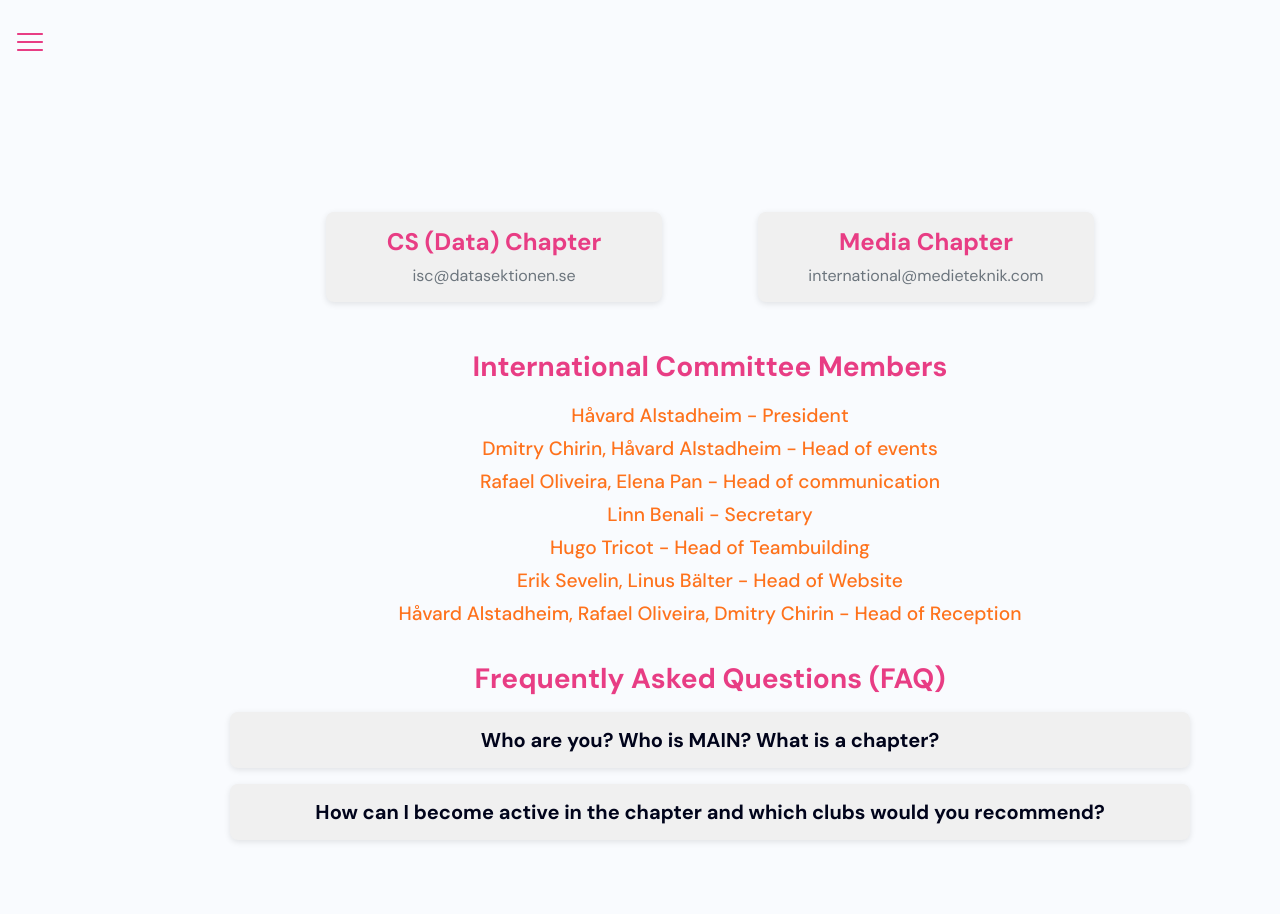
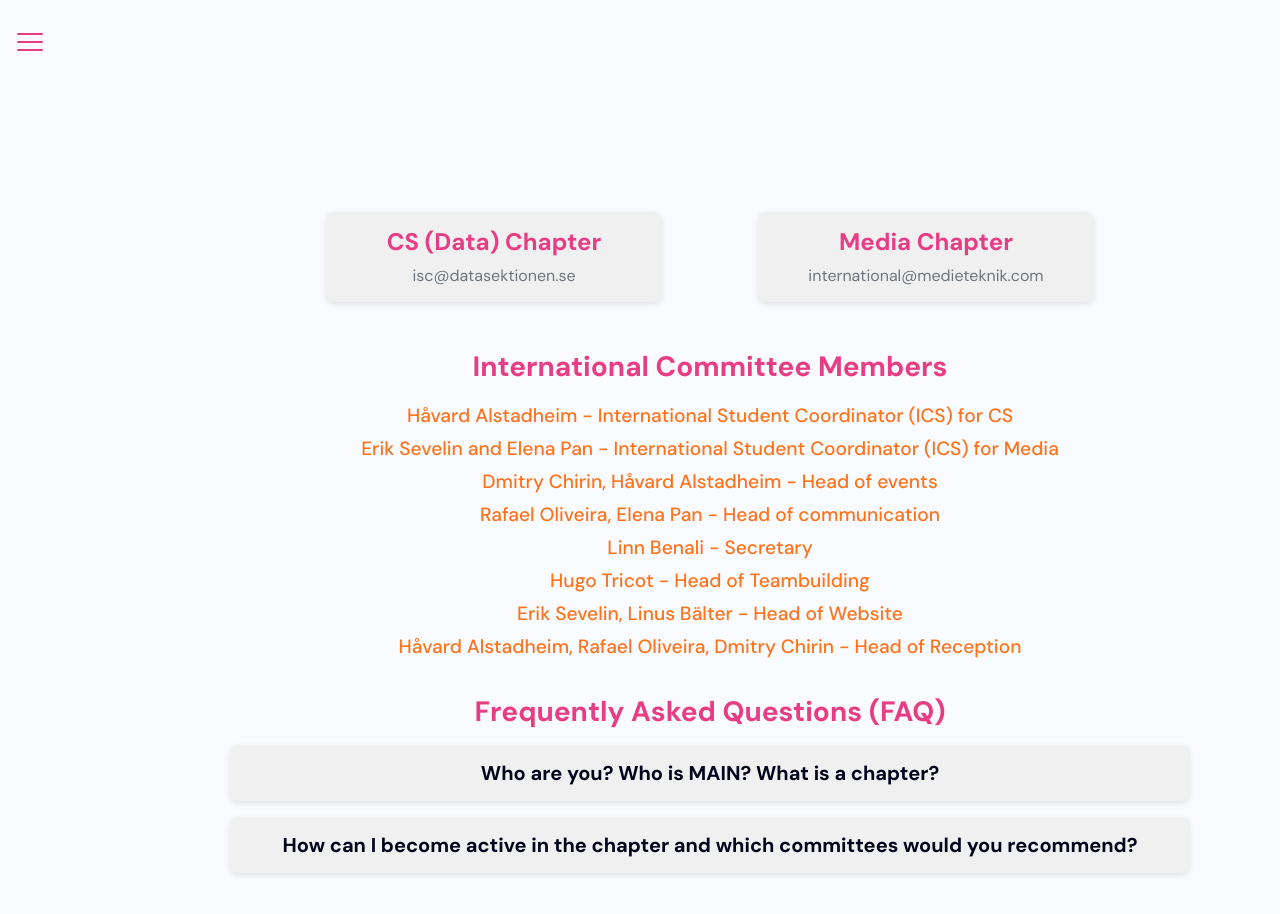
Before and after one commit to datasektionen/metastudent, a React (Create React App) app: page /contact in a window 1280 px wide. Shown: the top 914 px of the page. Built offline with nearby package versions, Linux system fonts and the light colour scheme.

Commit message:
typos, clarification hyperlinks etc

```diff
--- a/src/pages/contact.js
+++ b/src/pages/contact.js
@@ -24,7 +24,8 @@ const Contact = () => {
             <section className="in-tem">
                 <h2>International Committee Members</h2>
                 <ul>
-                    <li><span className="name">Håvard Alstadheim</span> <span className="role">- President</span></li>
+                    <li><span className="name">Håvard Alstadheim</span> <span className="role">- International Student Coordinator (ICS) for CS</span></li>
+                    <li><span className="name">Erik Sevelin and Elena Pan</span> <span className="role">- International Student Coordinator (ICS) for Media</span></li>
                     <li><span className="name">Dmitry Chirin, Håvard Alstadheim</span> <span className="role">- Head of events</span></li>
                     <li><span className="name">Rafael Oliveira, Elena Pan</span> <span className="role">- Head of communication</span></li>
                     <li><span className="name">Linn Benali</span> <span className="role">- Secretary</span></li>
@@ -45,7 +46,7 @@ const Contact = () => {
                 >
                     <h3>Who are you? Who is MAIN? What is a chapter?
                     </h3>
-                    {expanded === 0 && <p className="FAQ-answer">A chapter is a student union associated with a program at KTH, and for example the CS Chapter is then of course associated with the CS program. This website is run by the International Committee, shared between the two chapters for CS and Media. The main goal of the International Committee is to welcome international students into chapter life in general. Feel very free to contact us for more information. THS MAIN is an association that organizes events and more, similarly to chapters, but only for international and master’s students from all programs together.
+                    {expanded === 0 && <p className="FAQ-answer">A chapter is a student union associated with a program at KTH, and for example the Computer Science (CS) Chapter is then of course associated with the CS program. This website is run by the International Committee, shared between the two chapters for CS and Media (Media Technology). The main goal of the International Committee is to welcome international students into chapter life in general. Feel very free to contact us for more information. THS MAIN (Master's and International Group) is an association that organizes events and more, similarly to chapters, but only for international and master’s students from all programs together. Read more about THS MAIN here <a href="https://ths-main.mailchimpsites.com/" target="_blank" rel="noopener noreferrer">THS MAIN</a>.
 
 .</p>}
                 </div>
@@ -55,8 +56,8 @@ const Contact = () => {
                     onClick={() => toggleFAQ(1)}
                     aria-expanded={expanded === 1}
                 >
-                    <h3>How can I become active in the chapter and which clubs would you recommend?</h3>
-                    {expanded === 1 && <p className="FAQ-answer">Two good ways to start is to either go to an event or to join a club/committee (nämnd). The usual weekly chapter events don't require any signups, so just show up to one that seems interesting and start talking to someone there. Joining a group is usually done by contacting the club representative. We would recommend the clubs that are more “English friendly”, for example: The International Committee, Qulturnämnden, DESC, The Sports Committee and IOR..</p>}
+                    <h3>How can I become active in the chapter and which committees would you recommend?</h3>
+                    {expanded === 1 && <p className="FAQ-answer">Two good ways to start is to either go to an event or to join a committee (nämnd). The usual weekly chapter events don't require any signups, so just show up to one that seems interesting and start talking to someone there. Joining a group is usually done by contacting the committee representative. Committees that are mainly held in English is for example: The International Committee, Qulturnämnden, DESC, The Sports Committee and IOR. But in generall do all students speek very good English so don't hesitate to join other committees. You can find more info about the committees here <a href="https://datasektionen.se/namnder" target="_blank" rel="noopener noreferrer">Data Section Committees page</a>. </p>}
                 </div>
             </section>
         </main>
```
